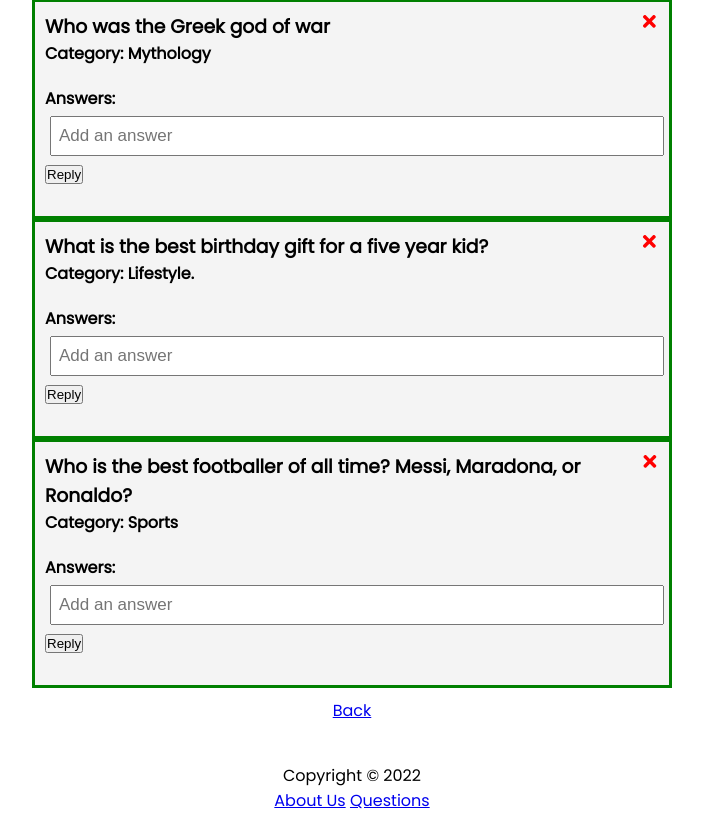
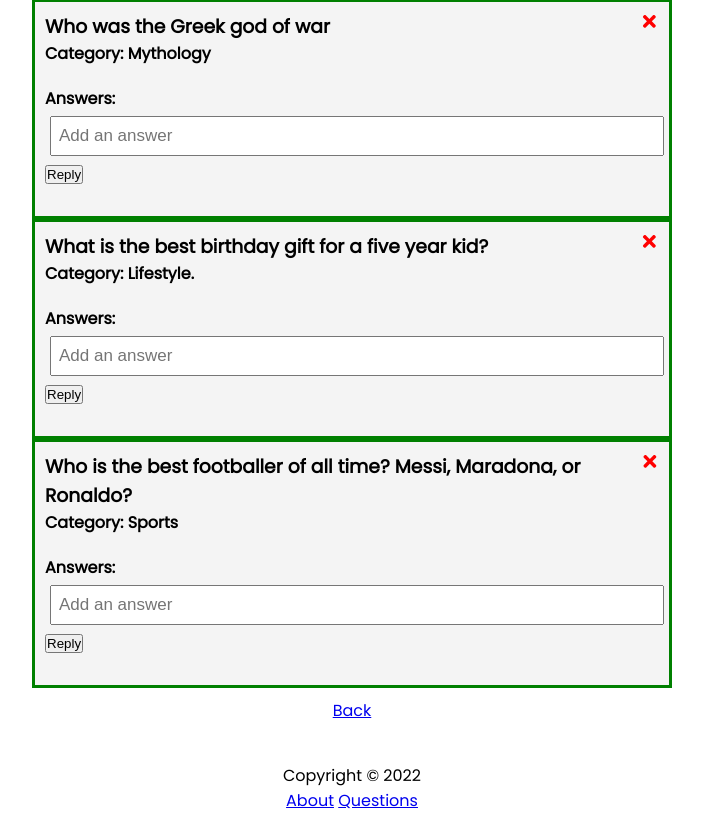
Before and after one commit to Chemonges001/chemonges001-project-phase2, a React (Create React App) app in the folder ask-here/: page /questions in a window 1280 px wide. Shown: the part 269-1082 px from the top of the page, without its empty margins (288-991 px from the left). Built offline with nearby package versions, Linux system fonts and the light colour scheme; data requests are answered from the project's data file.

Commit message:
update footer component

```diff
--- a/ask-here/src/Components/Footer.js
+++ b/ask-here/src/Components/Footer.js
@@ -5,7 +5,7 @@
   return (
     <footer>
         <p>Copyright &copy; 2022</p>
-        <Link to='/about'>About Us</Link>{'   '}
+        <Link to='/about'>About</Link>{'   '}
         <Link to = '/questions'>Questions</Link>
 
     </footer>
```
